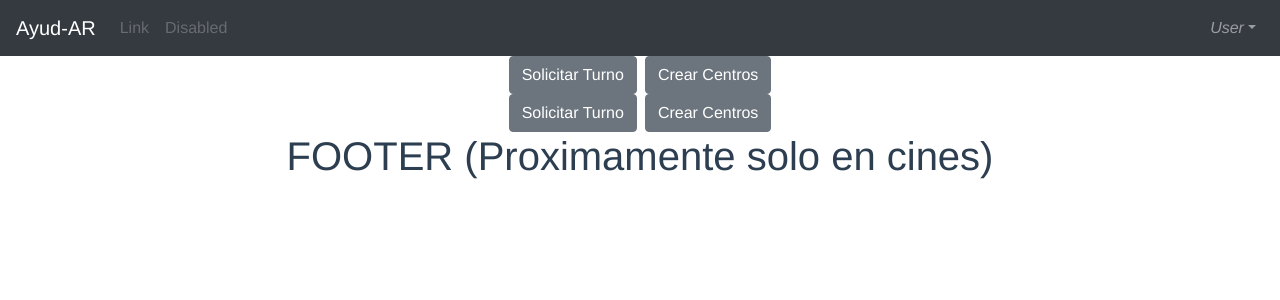
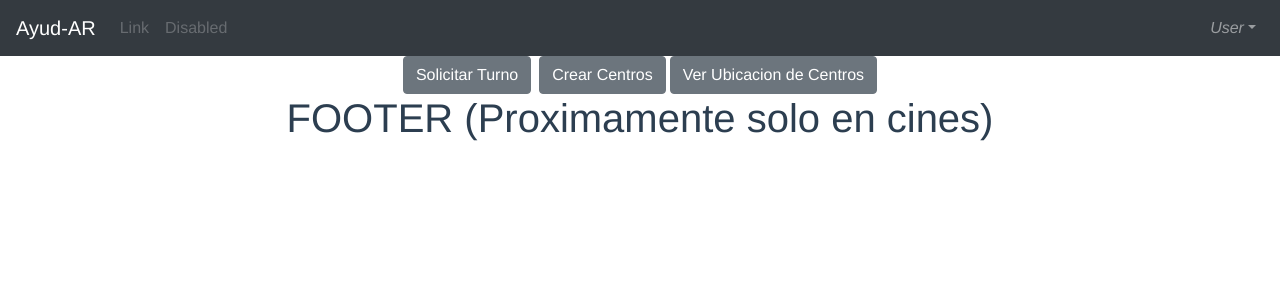
Before and after one commit to Cesar-Morales/software-project-2020, a Vue app in the folder web/: page / in a window 1280 px wide. Shown: the top 300 px of the page. Built offline with nearby package versions, Linux system fonts and the light colour scheme; what v-mask would draw is missing.

Commit message:
cambios: mapa funcionando, faltan agregar funcionalidades

```diff
--- a/web/src/App.vue
+++ b/web/src/App.vue
@@ -3,6 +3,7 @@
     <NavBar/>
     <Home/>
     <Footer/>
+
   </div>
 </template>
 
--- a/web/src/components/Home.vue
+++ b/web/src/components/Home.vue
@@ -3,6 +3,7 @@
     <div class="link">
       <router-link to="/turno"><b-button class="mr-1">Solicitar Turno</b-button></router-link>
       <router-link to="/crear-centro"><b-button class="ml-1">Crear Centros</b-button></router-link>
+      <router-link to="/CentersMap"><b-button class="ml-1">Ver Ubicacion de Centros</b-button></router-link>
       <router-view></router-view>
     </div>
   </div>
--- a/web/src/router/index.js
+++ b/web/src/router/index.js
@@ -1,6 +1,5 @@
 import Vue from 'vue'
 import VueRouter from 'vue-router'
-import Home from '../views/Home.vue'
 import CentersMap from '../views/CentersMap.vue'
 import Turno from '../components/Turno.vue'
 import CrearCentro from '../components/CrearCentro.vue'
@@ -11,19 +10,6 @@ const routes = [
     path:'/CentersMap',
     name:'CentersMap',
     component:CentersMap
-  },
-  {
-    path: '/',
-    name: 'Home',
-    component: Home
-  },
-  {
-    path: '/about',
-    name: 'About',
-    // route level code-splitting
-    // this generates a separate chunk (about.[hash].js) for this route
-    // which is lazy-loaded when the route is visited.
-    component: () => import(/* webpackChunkName: "about" */ '../views/About.vue')
   },
   { path: '/turno', component: Turno},
   { path: '/crear-centro', component: CrearCentro}
--- a/web/src/views/Home.vue
+++ /dev/null
@@ -1,33 +0,0 @@
-<template>
-  <div class="hello">
-    <div class="link">
-      <router-link to="/turno"><b-button class="mr-1">Solicitar Turno</b-button></router-link>
-      <router-link to="/crear-centro"><b-button class="ml-1">Crear Centros</b-button></router-link>
-      <router-view></router-view>
-    </div>
-  </div>
-</template>
-
-<script>
-export default {
-  name: 'Home',
-}
-</script>
-
-<!-- Add "scoped" attribute to limit CSS to this component only -->
-<style scoped>
-h3 {
-  margin: 40px 0 0;
-}
-ul {
-  list-style-type: none;
-  padding: 0;
-}
-li {
-  display: inline-block;
-  margin: 0 10px;
-}
-a {
-  color: #42b983;
-}
-</style>
```
Also changed, not shown: web/package.json (+5 -6 lines), 1 other file (tests, documents, lock files or other folders).
